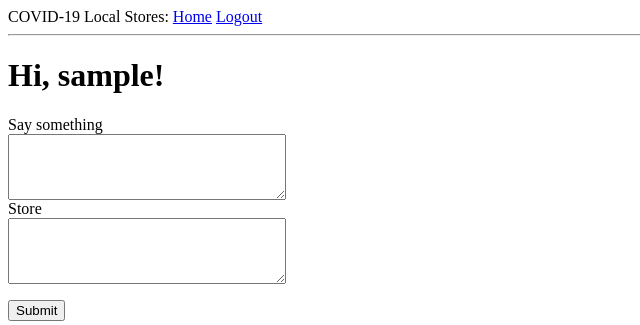
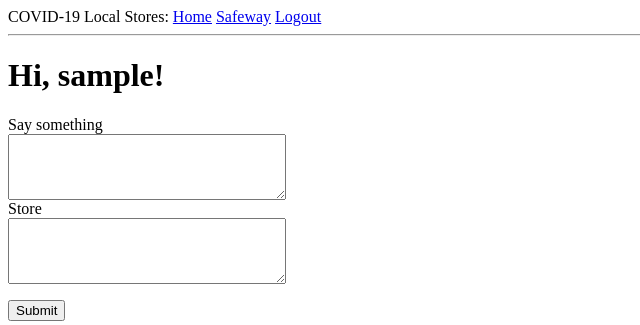
Before and after one commit to aekupor/covid19-stores, a Flask app: page / in a window 1280 px wide. Shown: the top 325 px of the page, without its empty margins (0-640 px from the left). Run offline with Flask 2, Linux system fonts and the light colour scheme; the visitor is signed in with stand-in values (Sample User, id 1); data comes from the database, SQL or seed files in the repository; data that the repository does not hold is empty.

Commit message:
Created filter to only have posts related to Safeway show up on Safeway page.

```diff
--- a/app/routes.py
+++ b/app/routes.py
@@ -11,6 +11,8 @@ from app import db
 from app.forms import RegistrationForm
 from app.forms import PostForm
 from app.models import Post
+from sqlalchemy import or_
+
 
 
 @app.route('/', methods=['GET', 'POST'])
@@ -64,3 +66,10 @@ def register():
         flash('Congratulations, you are now a registered user!')
         return redirect(url_for('login'))
     return render_template('register.html', title='Register', form=form)
+
+@app.route('/safeway')
+@login_required
+def safeway():
+    posts = Post.query.filter(or_(Post.store=='safeway', Post.store=='Safeway'))
+
+    return render_template("safeway.html", posts=posts)
--- a/app/templates/base.html
+++ b/app/templates/base.html
@@ -10,6 +10,7 @@
         <div>
           COVID-19 Local Stores:
           <a href="{{ url_for('index') }}">Home</a>
+          <a href="{{ url_for('safeway') }}">Safeway</a>
           {% if current_user.is_anonymous %}
           <a href="{{ url_for('login') }}">Login</a>
           {% else %}
```
